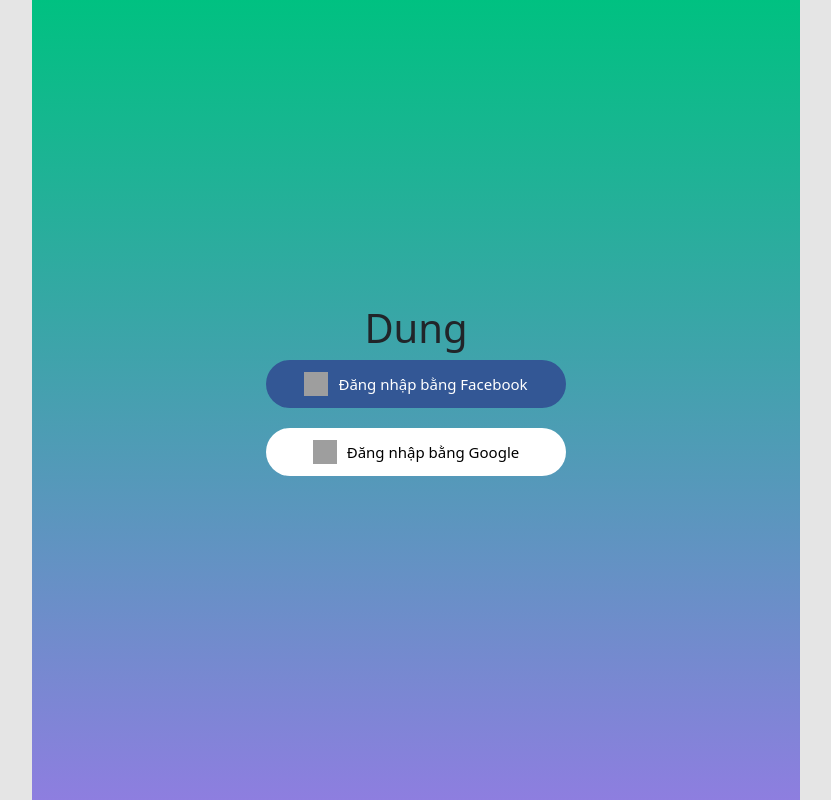
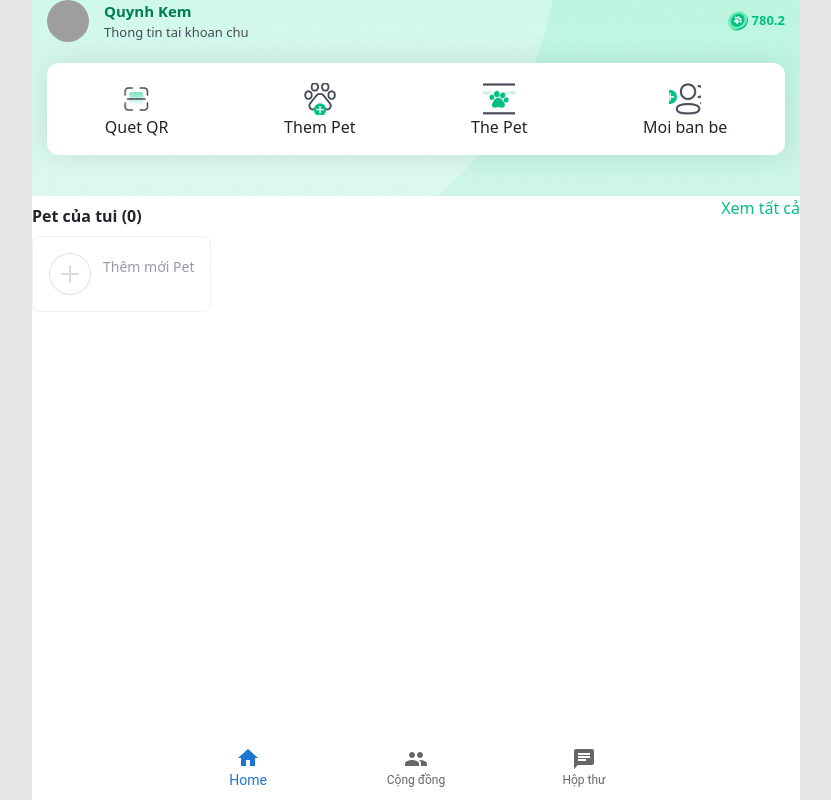
Before and after one commit to dungnguyenBKA/Reactjs-Petty-2021, a React (Create React App) app: page / in a window 1280 px wide. Shown: the whole page, without its empty margins (224-1055 px from the left). Built offline with nearby package versions, Linux system fonts and the light colour scheme; grey boxes are pictures that could not be loaded.

Commit message:
change to tab layout

```diff
--- a/package.json
+++ b/package.json
@@ -3,6 +3,10 @@
   "version": "0.1.0",
   "private": true,
   "dependencies": {
+    "@emotion/react": "^11.7.1",
+    "@emotion/styled": "^11.6.0",
+    "@mui/icons-material": "^5.2.4",
+    "@mui/material": "^5.2.4",
     "@reduxjs/toolkit": "^1.6.2",
     "@testing-library/jest-dom": "^5.15.0",
     "@testing-library/react": "^11.2.7",
--- a/src/App.tsx
+++ b/src/App.tsx
@@ -15,15 +15,17 @@
         <div>
             <Router>
                 <Routes>
-                    <Route path="/" element={<LoginScreen />} />
-                    <Route path="/home" element={<HomeScreen />} />
-                    <Route path="/community" element={<DiscoveryScreen />} />
+                    <Route path="/" element={<HomeScreen />} />
+                    <Route path="/login" element={<LoginScreen />} />
+
+
+
                     <Route path="/add-pet" element={<AddPetScreen />} />
                     <Route path="/pet-detail/:petId" element={<PetDetail />} />
-                    <Route path="/test" element={<TestScreen />} />
-                    <Route path="/message" element={<ListMessengerScreen />} />
+
                     <Route path="/message/:userId" element={<MessengerScreen />} />
 
+                    <Route path="/test" element={<TestScreen />} />
                     {/* ! Not found route, alway in the end, do not change order */}
                     <Route path="*" element={<NotFoundScreen />} />
                 </Routes>
--- /dev/null
+++ b/src/components/TabLayout.tsx
@@ -0,0 +1,22 @@
+import { FC } from "react";
+import { Props } from "./Props";
+
+
+interface TabPanelProps extends Props<HTMLDivElement> {
+    index: number;
+    value: number;
+}
+
+  const TabPanel: FC<TabPanelProps> = (props) => {
+    const { children, value, index } = props;
+    return (
+      <div
+      hidden={value !== index}
+      {...props}
+      >
+        {value === index && children}
+      </div>
+    )
+  }
+
+export default TabPanel
--- a/src/models/User.ts
+++ b/src/models/User.ts
@@ -1,5 +1,3 @@
-import { randomInt, randomUUID } from "crypto"
-
 interface User {
     id: string
     name: string
--- a/src/screen/add-pet/AddPetScreen.tsx
+++ b/src/screen/add-pet/AddPetScreen.tsx
@@ -12,6 +12,7 @@
   bold,
   border,
   borderWidth,
+  flexCenter,
   margin,
   marginEnd,
   marginHori,
@@ -32,14 +33,19 @@
 import AddImage from "./AddImage";
 import "./styles.css";
 
+import BackIcon from '@mui/icons-material/ArrowBackIosNew'
+import { useNavigate } from "react-router-dom";
+
 let genderOptions = ["Đực", "Cái", "Không xác định"];
 let typeOptions = ["Dog", "Cat", "Fish"];
 let botocOptions = ["SNSD", "BTS", "BIGBANG"];
 let fromOptions = ["VN", "USD"];
 let statusOptions = ["Triệt sản", "No Triệt sản"];
 
+
 const AddPetScreen: FC = () => {
   let [listImage, setListImage] = useState<File[]>([]);
+  let navigate = useNavigate()
 
   const handleSave = () => {
     uploadImages(listImage);
@@ -67,7 +73,11 @@
       return promise;
     });
 
-    let uploadAllPromise = Promise.all(promises);
+    let uploadAllPromise = Promise.all(promises).then(
+      (value) => {
+          navigate(-1)
+      }
+    );
 
     toast.promise(uploadAllPromise, {
       loading: "Uploading",
@@ -76,9 +86,24 @@
     });
   };
 
+
+
   return (
     <Column>
-      <Rows style={margin(16)}>
+      <Rows style={AppStyle(margin(16),flexCenter())}>
+      <ButtonView
+          style={
+            AppStyle(
+              padding(25)
+            )
+          }
+          onClick={() => {
+            navigate(-1)
+          }
+          }
+        >
+          <BackIcon />
+        </ButtonView>
         <TextView style={AppStyle(semiBold(17), weightItem(1))}>
           Báo danh Boss
         </TextView>
--- a/src/screen/community/DiscoveryScreen.tsx
+++ b/src/screen/community/DiscoveryScreen.tsx
@@ -38,20 +38,7 @@
         </Navbar>
 
 
-        <div style={AppStyle(weightItem(1))} >
-            <Tabs
-                defaultActiveKey={activeTab}
-                onSelect={(eventKey) => {
-                    if (eventKey !== null) {
-                        setActiveTab(eventKey)
-                    }
-                }}>
-                <Tab eventKey="tab_discovery" title="Khám phá">
         <DiscoveryTab />
-                </Tab>
-                <Tab eventKey="tab_follow" title="Theo dõi"></Tab>
-            </Tabs>
-        </div>
 
     </Column>
 }
--- a/src/screen/home/HomeScreen.tsx
+++ b/src/screen/home/HomeScreen.tsx
@@ -1,12 +1,80 @@
+import { useState } from "react";
+import TabPanel from "../../components/TabLayout";
 import Header from "./Header";
 import MyPet from "./MyPet";
 
 
+import Column from "../../components/Column";
+import BottomNavigation from '@mui/material/BottomNavigation';
+import BottomNavigationAction from '@mui/material/BottomNavigationAction';
+import HomeIcon from '@mui/icons-material/Home';
+import CommunityIcon from '@mui/icons-material/Group';
+import ChatIcon from '@mui/icons-material/Chat';
+import { AppStyle, background, height, maxHeight, weightItem, width } from "../../AppStyle";
+import { Props } from "../../components/Props";
+import DiscoveryScreen from "../community/DiscoveryScreen";
+import ListMessengerScreen from "../messenger/ListMessengerScreen";
 
 
 export default function HomeScreen() {
+    const [value, setValue] = useState(0);
+
+    return <Column
+      style={
+        AppStyle(
+          height('100vh')
+        )
+      }
+    >
+
+    <div style={
+      AppStyle(
+        height('92vh'),
+        {
+          overflowY: 'scroll'
+        }
+      )
+    }>
+      <TabPanel index={0} value={value}>
+          <PersonalScreen />
+      </TabPanel>
+
+      <TabPanel index={1} value={value}>
+          <DiscoveryScreen />
+      </TabPanel>
+
+      <TabPanel index={2} value={value} style={
+        AppStyle(background('transparent'))
+      }>
+          <ListMessengerScreen />
+      </TabPanel>
+    </div>
+
+
+    <BottomNavigation
+      style={
+        AppStyle(
+          background('transparent'),
+          height('8vh')
+        )
+      }
+      showLabels
+      value={value}
+      onChange={(event, newValue) => {
+        setValue(newValue);
+      }}
+    >
+      <BottomNavigationAction label="Home" icon={<HomeIcon />} />
+      <BottomNavigationAction label="Cộng đồng" icon={<CommunityIcon />} />
+      <BottomNavigationAction label="Hộp thư" icon={<ChatIcon />} />
+    </BottomNavigation>
+  </Column>
+
+}
+
+function PersonalScreen() {
     return <div>
-        <Header/>
-        <MyPet/>
-    </div>
+    <Header/>
+    <MyPet/>
+</div>
 }
--- a/src/screen/messenger/ListMessengerScreen.tsx
+++ b/src/screen/messenger/ListMessengerScreen.tsx
@@ -1,4 +1,3 @@
-import { randomInt } from "crypto"
 import { FC } from "react"
 import { Route, useNavigate } from "react-router"
 import { AppStyle, background, shadow,circle, circleImage, flexCenter, height, margin, padding, paddingHori, paddingVerti, regular, semiBold, singleLine, weightItem, width, radius, marginEnd } from "../../AppStyle"
--- a/src/screen/messenger/MessengerScreen.tsx
+++ b/src/screen/messenger/MessengerScreen.tsx
@@ -1,4 +1,4 @@
-import { useParams } from "react-router";
+import { useNavigate, useParams } from "react-router";
 import {
   AppStyle,
   regular,
@@ -16,13 +16,16 @@
   marginStart,
   semiBold,
   marginVertical,
+  padding,
 } from "../../AppStyle";
 import icBack from "../../asset/ic_back.svg";
 import icSend from "../../asset/ic_send.png";
 import ButtonView from "../../components/ButtonView";
 import Column from "../../components/Column";
-import { ButtonImageView } from "../../components/ImageView";
+import { ButtonImageView, ImageView } from "../../components/ImageView";
 import TextView from "../../components/Text";
+
+import BackIcon from '@mui/icons-material/ArrowBackIosNew'
 
 interface MessageProp {
   name?: string;
@@ -30,6 +33,7 @@
 
 const MessengerScreen = (props: MessageProp) => {
   let params = useParams()
+  let navigate = useNavigate()
 
   let userId = params.userId
 
@@ -57,6 +61,25 @@
           ),
         )}
       >
+
+        <ButtonView
+          style={
+            AppStyle(
+              padding(25),
+              {
+                position: 'absolute'
+              }
+            )
+          }
+          onClick={() => {
+            navigate(-1)
+          }
+          }
+        >
+          <BackIcon />
+        </ButtonView>
+
+
         <div
           style={AppStyle(
             flexVerti(),
--- a/src/screen/test-screen/TestScreen.tsx
+++ b/src/screen/test-screen/TestScreen.tsx
@@ -1,31 +1,14 @@
-import { FC } from "react"
-import TextView from "../../components/Text";
-import { createStore } from "redux";
-import Rows from "../../components/Row";
-import { randomUUID } from "crypto";
+import { FC, useState } from "react"
+
+
+
 
 interface TestScreenProp {
 
 }
 
-function counterReducer(state = { value: 0 }, action: any) {
-    switch (action.type) {
-      case 'counter/incremented':
-        return { value: state.value + 1 }
-      case 'counter/decremented':
-        return { value: state.value - 1 }
-      default:
-        return state
-    }
-}
-
-let store = createStore(counterReducer)
-
 const TestScreen: FC<TestScreenProp> = (props) => {
-    return <Rows>
-    <TextView>OK</TextView>
-    <TextView>O2</TextView>
-    </Rows>
+    return <p>OK</p>
 }
 
 // function merge(...args: any[]) {
```
Lines whose indentation alone changed are shown as unchanged.
